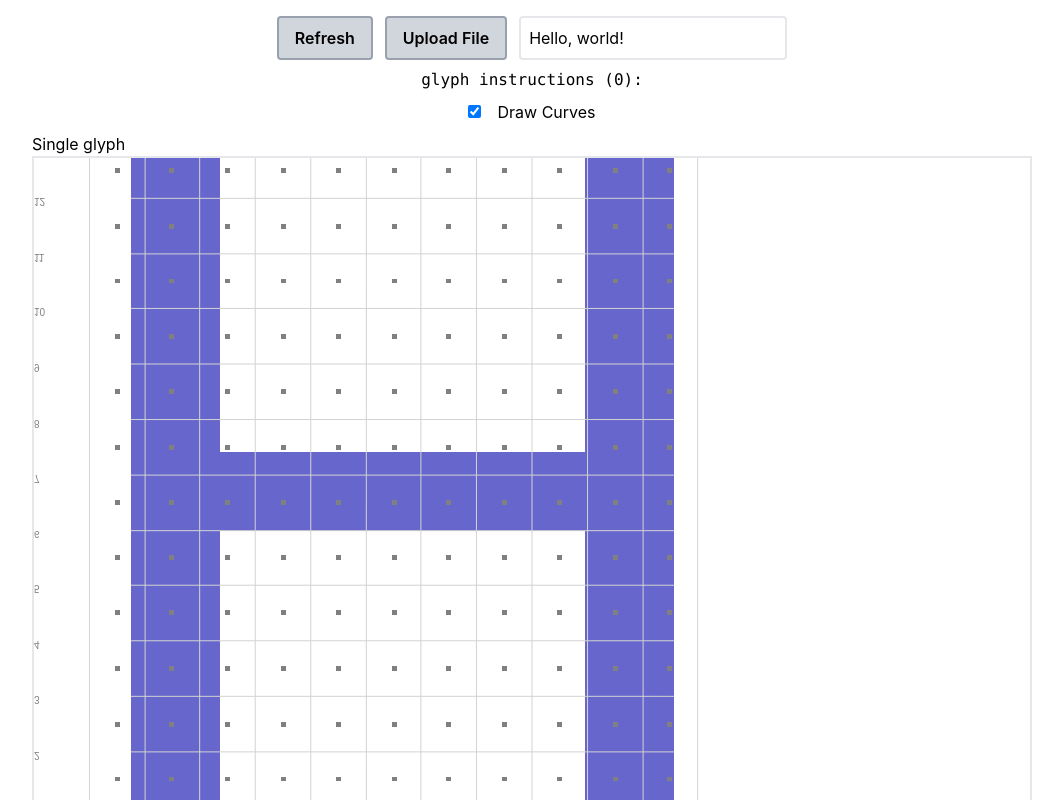
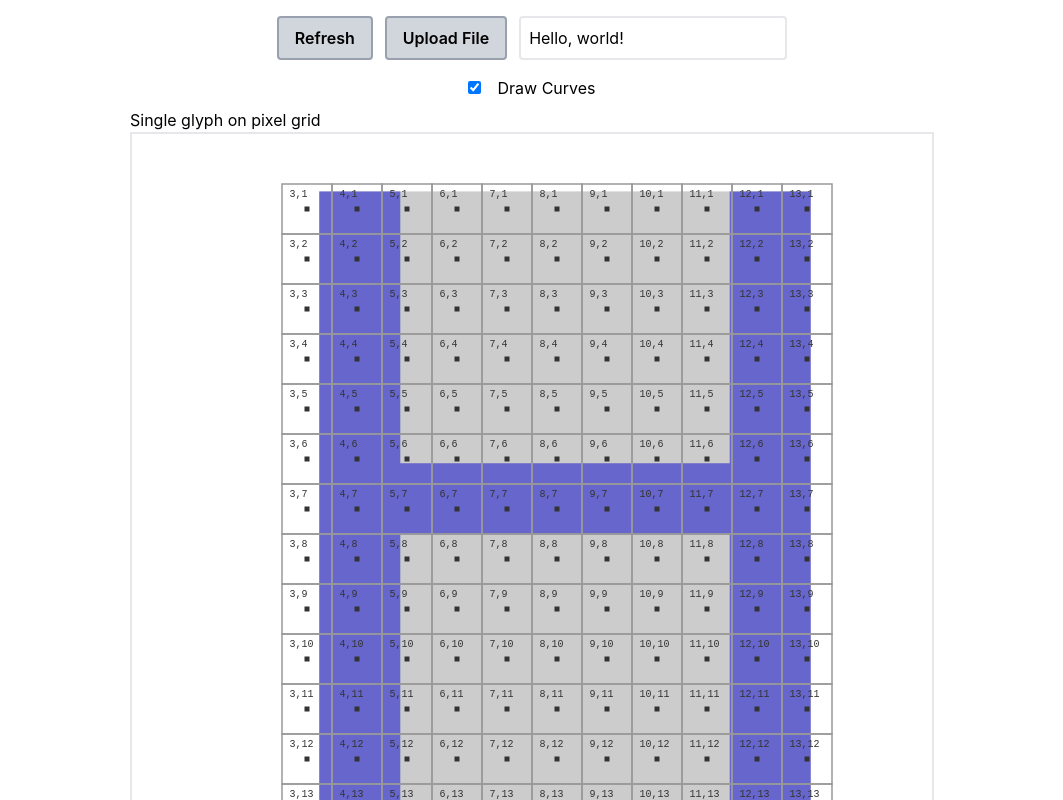
Before and after one commit to anoop901/playing-with-fonts, a React (Vite) app: page / in a window 1280 px wide. Shown: the top 800 px of the page, without its empty margins (108-1171 px from the left). Built offline with nearby package versions, Linux system fonts and the light colour scheme.

Commit message:
make the pixel grid fixed, and the origin movable by pointer

```diff
--- a/src/App.tsx
+++ b/src/App.tsx
@@ -13,6 +13,12 @@ import {
   TEXT_COORDS,
   CONTOUR_POINT_OFF_CURVE_COLOR,
   SHOW_CONTOUR_POINTS,
+  PIXEL_GRID_SIZE,
+  PIXEL_GRID_SCALE,
+  PIXEL_GRID_ORIGIN_Y,
+  PIXEL_GRID_ORIGIN_X,
+  PIXEL_GRID_DOT_COLOR,
+  PIXEL_GRIDLINE_COLOR,
 } from "./constants";
 import Button from "./components/Button";
 import parseFontData, { type GlyphData } from "./parseFontFile";
@@ -26,6 +32,11 @@ function App() {
   const [selectedFile, setSelectedFile] = useState<string | null>(null);
   const [fileData, setFileData] = useState<Uint8Array | null>(null);
   const [drawCurves, setDrawCurves] = useState<boolean>(true);
+  const [pixelGridOrigin, setPixelGridOrigin] = useState({
+    x: PIXEL_GRID_ORIGIN_X,
+    y: PIXEL_GRID_ORIGIN_Y,
+  });
+  const [isDragging, setIsDragging] = useState(false);
 
   useEffect(() => {
     fetch(defaultFontUrl)
@@ -193,59 +204,50 @@ function App() {
     if (!ctx) return;
     if (!fontData) return;
 
-    ctx.canvas.width = fontData.unitsPerEm;
-    ctx.canvas.height = fontData.unitsPerEm;
+    ctx.canvas.width = PIXEL_GRID_SIZE * PIXEL_GRID_SCALE;
+    ctx.canvas.height = PIXEL_GRID_SIZE * PIXEL_GRID_SCALE;
     ctx.resetTransform();
     ctx.clearRect(0, 0, CANVAS_WIDTH_PX, CANVAS_HEIGHT_PX);
 
-    ctx.translate(0, fontData.unitsPerEm + fontData.descender);
+    ctx.scale(PIXEL_GRID_SCALE, PIXEL_GRID_SCALE);
+
+    ctx.save();
+    ctx.translate(pixelGridOrigin.x, pixelGridOrigin.y);
+    const scale = FONT_SIZE / fontData.unitsPerEm;
+    ctx.scale(scale, scale);
     ctx.scale(1, -1);
-    // ctx.scale(0.8, 0.8);
-
     const glyph = firstGlyph;
     if (!glyph) return;
     drawGlyph(ctx, glyph);
+    ctx.restore();
 
-    ctx.strokeStyle = "lightgray";
-    ctx.fillStyle = "gray";
-    ctx.lineWidth = 1;
+    const xwMin = Math.floor(glyph.xMin * scale + pixelGridOrigin.x);
+    const xwMax = Math.ceil(glyph.xMax * scale + pixelGridOrigin.x);
+    const ywMin = Math.floor(-(glyph.yMax * scale) + pixelGridOrigin.y);
+    const ywMax = Math.ceil(-(glyph.yMin * scale) + pixelGridOrigin.y);
 
-    const xwMin = Math.floor((glyph.xMin * FONT_SIZE) / fontData.unitsPerEm);
-    const xwMax = Math.ceil((glyph.xMax * FONT_SIZE) / fontData.unitsPerEm);
-    const ywMin = Math.floor((glyph.yMin * FONT_SIZE) / fontData.unitsPerEm);
-    const ywMax = Math.ceil((glyph.yMax * FONT_SIZE) / fontData.unitsPerEm);
-    for (let yw = ywMin; yw <= ywMax; yw++) {
-      const gy = (yw * fontData.unitsPerEm) / FONT_SIZE;
-      ctx.beginPath();
-      ctx.moveTo(glyph.xMin, gy);
-      ctx.lineTo(glyph.xMax, gy);
-      ctx.stroke();
-      ctx.fillText(yw.toString(), 0, gy);
-    }
-    for (let xw = xwMin; xw <= xwMax; xw++) {
-      ctx.beginPath();
-      const gx = (xw * fontData.unitsPerEm) / FONT_SIZE;
-      ctx.moveTo(gx, glyph.yMin);
-      ctx.lineTo(gx, glyph.yMax);
-      ctx.stroke();
-      ctx.fillText(xw.toString(), gx, 0);
-    }
+    ctx.font = "0.2px monospace";
+    ctx.fillStyle = PIXEL_GRID_DOT_COLOR;
+    ctx.strokeStyle = PIXEL_GRIDLINE_COLOR;
+    ctx.lineWidth = 0.03;
+
     for (let yw = ywMin; yw < ywMax; yw++) {
-      //   int yg = ((y_orig_world - yw) * 2 - 1) * ttf_head_table->units_per_em /
-      //            (font_size * 2);
-      const yg = Math.floor(
-        ((yw * 2 + 1) * fontData.unitsPerEm) / (FONT_SIZE * 2),
-      );
       for (let xw = xwMin; xw < xwMax; xw++) {
-        //   int xg = ((xw - x_orig_world) * 2 + 1) * ttf_head_table->units_per_em /
-        //            (font_size * 2);
-        const xg = Math.floor(
-          ((xw * 2 + 1) * fontData.unitsPerEm) / (FONT_SIZE * 2),
-        );
-        ctx.fillRect(xg - 2, yg - 2, 5, 5);
+        ctx.strokeRect(xw, yw, 1, 1);
+        ctx.fillRect(xw + 0.45, yw + 0.45, 0.1, 0.1);
+        ctx.fillText(`${xw},${yw}`, xw + 0.15, yw + 0.25);
       }
     }
-  }, [drawGlyph, firstGlyph, fontData]);
+
+    ctx.save();
+    ctx.translate(pixelGridOrigin.x, pixelGridOrigin.y);
+    ctx.strokeStyle = "red";
+    ctx.fillStyle = "red";
+    ctx.lineWidth = 0.03;
+    ctx.strokeRect(-0.1, -0.1, 0.2, 0.2);
+    ctx.fillText("origin", 0.15, 0);
+    ctx.restore();
+  }, [drawGlyph, firstGlyph, fontData, pixelGridOrigin]);
 
   const drawDirectlyToCanvas = useCallback(async () => {
     const ctx = canvas2Ref.current?.getContext("2d");
@@ -334,14 +336,7 @@ function App() {
           {fontError}
         </div>
       )}
-      {fontData && (
-        <div className="font-mono">
-          <div>
-            glyph instructions ({firstGlyph?.instructions?.length}):{" "}
-            {firstGlyph?.instructions}
-          </div>
-        </div>
-      )}
+      {fontData && <div className="font-mono"></div>}
       <div className="flex gap-4 items-baseline">
         <input
           name="draw-curves"
@@ -354,10 +349,32 @@ function App() {
         <label>Draw Curves</label>
       </div>
       <div className="flex flex-col items-start">
-        <div>Single glyph</div>
+        <div>Single glyph on pixel grid</div>
         <canvas
           ref={canvas3Ref}
-          style={{ width: fontData?.unitsPerEm, height: fontData?.unitsPerEm }}
+          onPointerDown={(e) => {
+            e.currentTarget.setPointerCapture(e.pointerId);
+            setIsDragging(true);
+            const rect = e.currentTarget.getBoundingClientRect();
+            const x = (e.clientX - rect.left) / PIXEL_GRID_SCALE;
+            const y = (e.clientY - rect.top) / PIXEL_GRID_SCALE;
+            setPixelGridOrigin({ x, y });
+          }}
+          onPointerMove={(e) => {
+            if (!isDragging) return;
+            const rect = e.currentTarget.getBoundingClientRect();
+            const x = (e.clientX - rect.left) / PIXEL_GRID_SCALE;
+            const y = (e.clientY - rect.top) / PIXEL_GRID_SCALE;
+            setPixelGridOrigin({ x, y });
+          }}
+          onPointerUp={(e) => {
+            setIsDragging(false);
+            e.currentTarget.releasePointerCapture(e.pointerId);
+          }}
+          onPointerCancel={(e) => {
+            setIsDragging(false);
+            e.currentTarget.releasePointerCapture(e.pointerId);
+          }}
           className="border-2 border-gray-200 [image-rendering:pixelated]"
         />
       </div>
--- a/src/constants.ts
+++ b/src/constants.ts
@@ -7,7 +7,7 @@ export const TEXT_COORDS = new Vector2(
   CANVAS_HEIGHT_PX * 0.75,
 );
 
-export const BBOX_FILL_COLOR = "transparent";
+export const BBOX_FILL_COLOR = "#cccccc";
 
 export const GLYPH_STROKE_COLOR = "#4444aa";
 export const GLYPH_FILL_COLOR = "#6666cc";
@@ -20,3 +20,10 @@ export const CONTOUR_POINT_LINE_WIDTH = 10;
 export const CONTOUR_POINT_RADIUS = 20;
 
 export const FONT_SIZE = 18;
+
+export const PIXEL_GRID_SIZE = 16;
+export const PIXEL_GRID_SCALE = 50;
+export const PIXEL_GRID_ORIGIN_X = 2;
+export const PIXEL_GRID_ORIGIN_Y = 14;
+export const PIXEL_GRID_DOT_COLOR = "#333333";
+export const PIXEL_GRIDLINE_COLOR = "#999999";
--- a/src/parseFontFile.ts
+++ b/src/parseFontFile.ts
@@ -253,7 +253,6 @@ export default function parseFontData(data: Uint8Array) {
   }
 
   const glyphs: GlyphData[] = [];
-  let glyphindex = 0;
   for (const loc of locs) {
     if (loc != null) {
       offset = glyfTable.offset + (locShortFormat ? 2 : 1) * loc;
@@ -272,7 +271,6 @@ export default function parseFontData(data: Uint8Array) {
           lsb: 0,
         },
       });
-      glyphindex++;
     }
   }
 
```
